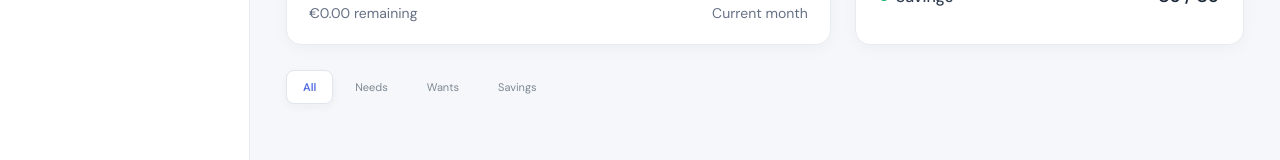
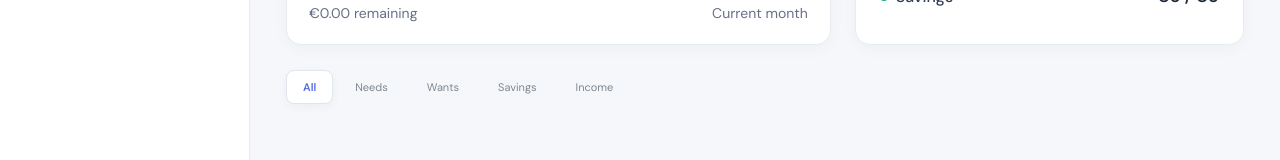
Before and after one commit to Vasil1411/finance-flow, a React (Vite) app in the folder frontend/: page /budgets in a window 1280 px wide. Shown: the part 311-471 px from the top of the page. Built offline with nearby package versions, Linux system fonts and the light colour scheme; no server answers; sample sign-in values are in the browser's storage.

Commit message:
add income filter for budget and category page

```diff
--- a/frontend/src/views/BudgetsView.tsx
+++ b/frontend/src/views/BudgetsView.tsx
@@ -62,19 +62,23 @@ export const BudgetsView: React.FC = () => {
   // Форматиране на месеца за показване (напр. "May 2025")
   const formattedMonthLabel = new Date(`${currentDate}-01`).toLocaleString('en-US', { month: 'long', year: 'numeric' });
 
-  // Строго филтриране само на разходи и изключване на фантомни групи
-  const expenseCategories = categories.filter((c: Category) => {
-    const isExpense = c.type?.toUpperCase() === 'EXPENSE';
+  // Включваме и EXPENSE, и INCOME категории, като изключваме само фантомните групи
+  const validCategories = categories.filter((c: Category) => {
+    const typeUpper = c.type?.toUpperCase();
+    const isValidType = typeUpper === 'EXPENSE' || typeUpper === 'INCOME';
     const nameUpper = (c.name || "").toUpperCase();
     const isPhantomGroup = nameUpper === 'NEEDS' || nameUpper === 'WANTS' || nameUpper === 'SAVINGS';
-    return isExpense && !isPhantomGroup;
+    return isValidType && !isPhantomGroup;
   });
 
-  // Филтрация по табове (All, Needs, Wants, Savings)
-  const visibleCategories = expenseCategories.filter((c: Category) => {
+  // Филтрация по табове (All, Needs, Wants, Savings, Income)
+  const visibleCategories = validCategories.filter((c: Category) => {
+    const isIncome = c.type?.toUpperCase() === 'INCOME';
     if (active === "All") return true;
+    if (active === "Income") return isIncome;
+
+    if (isIncome) return false;
     const alloc = (c.allocation_type || "").toUpperCase();
-
     if (active === "Needs") return alloc.includes('NEED');
     if (active === "Wants") return alloc.includes('WANT');
     if (active === "Savings") return alloc.includes('SAVING') || alloc.includes('SAVINGS');
@@ -96,7 +100,10 @@ export const BudgetsView: React.FC = () => {
     Savings: { spent: 0, limit: 0 },
   };
 
-  expenseCategories.forEach((cat: Category) => {
+  // Общият месечен бюджет и правилото 50/30/20 се изчисляват само върху разходните категории
+  validCategories
+    .filter((cat: Category) => cat.type?.toUpperCase() === 'EXPENSE')
+    .forEach((cat: Category) => {
       const matchedBudget = currentMonthBudgets.find((b: Budget) => b.category === cat.id);
       const budgetLimit = matchedBudget ? Number(matchedBudget.amount) : 0;
 
@@ -225,7 +232,7 @@ export const BudgetsView: React.FC = () => {
 
       {/* Табове за филтриране */}
       <div className="tabs">
-        {["All", "Needs", "Wants", "Savings"].map((t) => (
+        {["All", "Needs", "Wants", "Savings", "Income"].map((t) => (
           <button key={t} className={active === t ? "active" : ""} onClick={() => setActive(t)} type="button">
             {t}
           </button>
@@ -234,20 +241,33 @@ export const BudgetsView: React.FC = () => {
 
       <section className="budget-cards">
         {visibleCategories.map((cat: Category) => {
-          const matchedBudget = currentMonthBudgets.find((b: Budget) => b.category === cat.id);
+          const isIncome = cat.type?.toUpperCase() === 'INCOME';
+          const matchedBudget = isIncome ? undefined : currentMonthBudgets.find((b: Budget) => b.category === cat.id);
           const budgetLimit = matchedBudget ? Number(matchedBudget.amount) : 0;
 
-          const spent = currentMonthTransactions
-            .filter((t: any) => (t.category === cat.id || t.category_name === cat.name) && t.type?.toUpperCase() === 'EXPENSE')
+          const amountTotal = currentMonthTransactions
+            .filter((t: any) => (t.category === cat.id || t.category_name === cat.name) && t.type?.toUpperCase() === (isIncome ? 'INCOME' : 'EXPENSE'))
             .reduce((sum: number, t: any) => sum + Number(t.amount || 0), 0);
 
-          const percent = budgetLimit > 0 ? Math.round((spent / budgetLimit) * 100) : 0;
-          const catStyle = categoriesConfig[cat.name] || { color: "#516CE5", bg: "#EDF0FF", icon: cat.name[0]?.toUpperCase() || "C" };
+          const percent = budgetLimit > 0 ? Math.round((amountTotal / budgetLimit) * 100) : 0;
+          const catStyle = categoriesConfig[cat.name] || {
+            color: isIncome ? "#17B26A" : "#516CE5",
+            bg: isIncome ? "#ECFDF3" : "#EDF0FF",
+            icon: cat.name[0]?.toUpperCase() || "C"
+          };
 
           const allocUpper = (cat.allocation_type || "NEED").toUpperCase();
-          const typeLabel = allocUpper.includes('WANT') ? 'WANT' : allocUpper.includes('SAVING') ? 'SAVINGS' : 'NEED';
+          const typeLabel = isIncome
+            ? 'INCOME'
+            : allocUpper.includes('WANT')
+            ? 'WANT'
+            : allocUpper.includes('SAVING')
+            ? 'SAVINGS'
+            : 'NEED';
 
-          const badgeStyles = typeLabel === 'WANT'
+          const badgeStyles = isIncome
+            ? { color: '#039855', bg: '#ECFDF3' }
+            : typeLabel === 'WANT'
             ? { color: '#7F56D9', bg: '#F4EBFF' }
             : typeLabel === 'SAVINGS'
             ? { color: '#039855', bg: '#ECFDF3' }
@@ -290,6 +310,7 @@ export const BudgetsView: React.FC = () => {
                       minWidth: '150px',
                       border: '1px solid #EAECF0'
                     }}>
+                      {!isIncome && (
                         <button
                           type="button"
                           onClick={() => {
@@ -301,6 +322,7 @@ export const BudgetsView: React.FC = () => {
                         >
                           {matchedBudget ? "Edit budget" : "Set budget"}
                         </button>
+                      )}
 
                       <button
                         type="button"
@@ -314,7 +336,7 @@ export const BudgetsView: React.FC = () => {
                         Edit category
                       </button>
 
-                      {matchedBudget && (
+                      {!isIncome && matchedBudget && (
                         <button
                           type="button"
                           onClick={() => {
@@ -344,9 +366,29 @@ export const BudgetsView: React.FC = () => {
 
               <h3 style={{ marginTop: '12px', fontSize: '1.1rem', fontWeight: 600, color: '#1D2939' }}>{cat.name}</h3>
 
+              {isIncome ? (
+                <>
+                  <div className="budget-value" style={{ display: 'flex', justifyContent: 'space-between', alignItems: 'baseline', marginTop: '8px' }}>
+                    <strong style={{ fontSize: '1.35rem', fontWeight: 700, color: '#039855' }}>
+                      +€{amountTotal.toLocaleString(undefined, { minimumFractionDigits: 2, maximumFractionDigits: 2 })}
+                    </strong>
+                    <span style={{ fontSize: '0.9rem', color: '#667085' }}>
+                      received
+                    </span>
+                  </div>
+                  <div className="progress" style={{ margin: '12px 0 8px 0', background: '#ECFDF3', height: '8px', borderRadius: '4px', overflow: 'hidden' }}>
+                    <span style={{ display: 'block', height: '100%', width: amountTotal > 0 ? '100%' : '0%', background: '#17B26A', borderRadius: '4px' }} />
+                  </div>
+                  <div className="budget-status" style={{ display: 'flex', justifyContent: 'space-between', fontSize: '0.85rem' }}>
+                    <span style={{ color: '#667085', fontWeight: 500 }}>Income category</span>
+                    <strong style={{ color: '#039855' }}>{formattedMonthLabel}</strong>
+                  </div>
+                </>
+              ) : (
+                <>
                   <div className="budget-value" style={{ display: 'flex', justifyContent: 'space-between', alignItems: 'baseline', marginTop: '8px' }}>
                     <strong style={{ fontSize: '1.35rem', fontWeight: 700, color: '#1D2939' }}>
-                  €{spent.toLocaleString(undefined, { minimumFractionDigits: 2, maximumFractionDigits: 2 })}
+                      €{amountTotal.toLocaleString(undefined, { minimumFractionDigits: 2, maximumFractionDigits: 2 })}
                     </strong>
                     <span style={{ fontSize: '0.9rem', color: '#667085' }}>
                       of €{budgetLimit.toLocaleString(undefined, { minimumFractionDigits: 2, maximumFractionDigits: 2 })}
@@ -362,9 +404,11 @@ export const BudgetsView: React.FC = () => {
                       {percent}% used
                     </span>
                     <strong style={{ color: percent > 100 ? "#D95E44" : "#344054" }}>
-                  {percent > 100 ? `€${(spent - budgetLimit).toLocaleString()} over` : `€${(budgetLimit - spent).toLocaleString()} left`}
+                      {percent > 100 ? `€${(amountTotal - budgetLimit).toLocaleString()} over` : `€${(budgetLimit - amountTotal).toLocaleString()} left`}
                     </strong>
                   </div>
+                </>
+              )}
             </article>
           );
         })}
```
Lines whose indentation alone changed are shown as unchanged.
